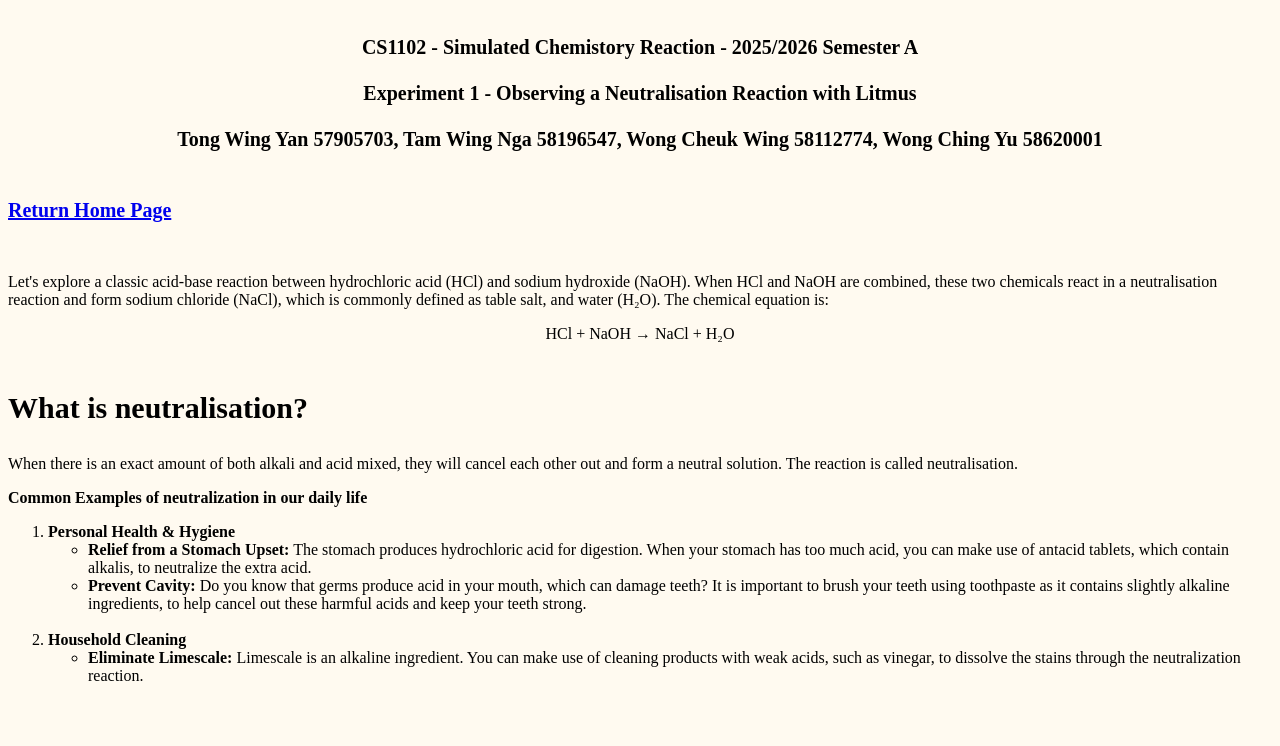
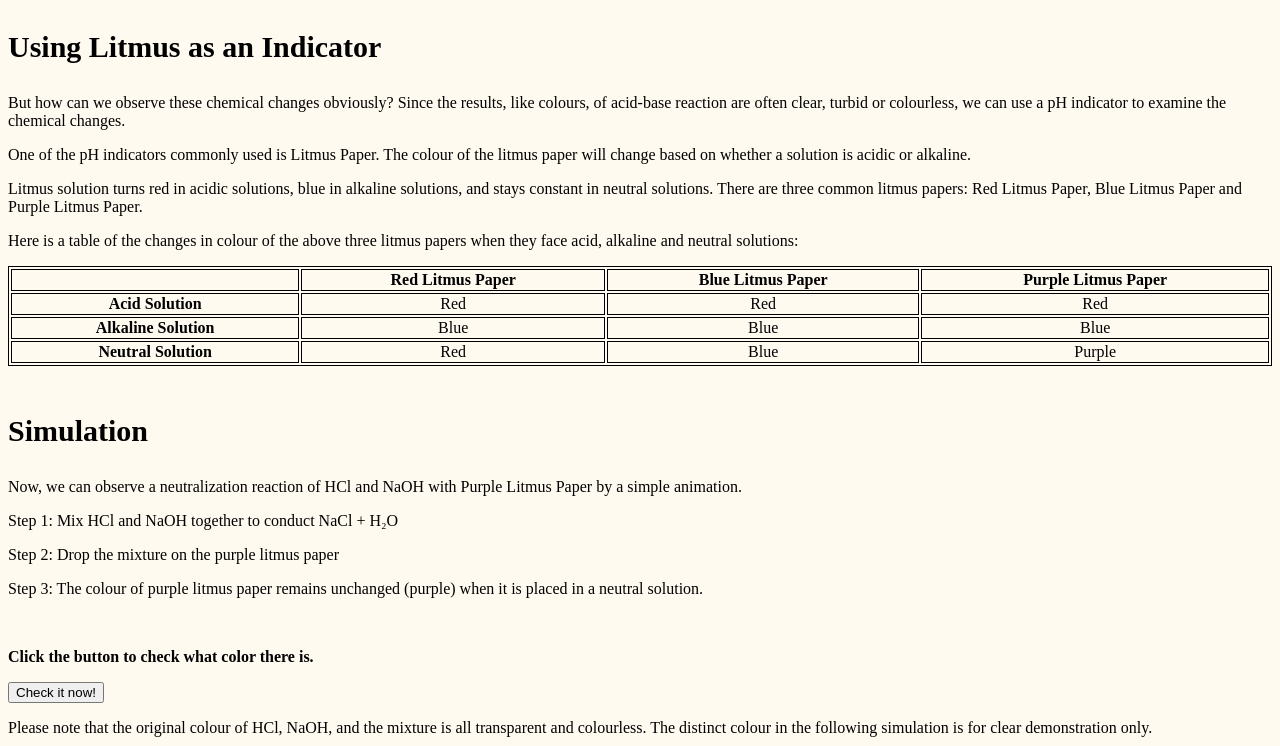
Before and after one commit to CS1102-2526A/Experiment-1, a plain HTML site: page index.html in a window 1280 px wide. Shown: the top 746 px of the page. Drawn offline with Linux system fonts and the light colour scheme.

Commit message:
revise 11.18

```diff
--- a/index.html
+++ b/index.html
@@ -134,34 +134,6 @@ text-align: center;
 </style>
 </head>
 <body>
-<h1>
-<br/>CS1102 - Simulated Chemistory Reaction - 2025/2026 Semester A<br/>
-<br/>Experiment 1 - Observing a Neutralisation Reaction with Litmus<br/>
-<br/>Tong Wing Yan 57905703, Tam Wing Nga 58196547, Wong Cheuk Wing 58112774, Wong Ching Yu 58620001<br/>
-</h1><br/>
-
-<h2><a href="https://cs1102-2526a.github.io/main/">Return Home Page</a></h2><br/>
-
-<p>Let's explore a classic acid-base reaction between hydrochloric acid (HCl) and sodium hydroxide (NaOH). When HCl and NaOH are combined, these two chemicals react in a neutralisation reaction and form sodium chloride (NaCl), which is commonly defined as table salt, and water (H₂O). The chemical equation is:</p>
-
-<div id="text1">HCl + NaOH → NaCl + H₂O</div><br/>
-
-<h3>What is neutralisation?</h3>
-<p>When there is an exact amount of both alkali and acid mixed, they will cancel each other out and form a neutral solution. The reaction is called neutralisation.</p>
-
-<p><span>Common Examples of neutralization in our daily life</span></p>
-<ol>
-<li><span>Personal Health &amp; Hygiene</span></li>
-<ul>
-<li><span>Relief from a Stomach Upset:</span> The stomach produces hydrochloric acid for digestion. When your stomach has too much acid, you can make use of antacid tablets, which contain alkalis, to neutralize the extra acid.</li>
-<li><span>Prevent Cavity:</span> Do you know that germs produce acid in your mouth, which can damage teeth? It is important to brush your teeth using toothpaste as it contains slightly alkaline ingredients, to help cancel out these harmful acids and keep your teeth strong.</li>
-</ul><br/>
-<li><span>Household Cleaning</span></li>
-<ul>
-<li><span>Eliminate Limescale:</span> Limescale is an alkaline ingredient. You can make use of cleaning products with weak acids, such as vinegar, to dissolve the stains through the neutralization reaction.</li>
-</ul>
-</ol><br/>
-
 <h3>Using Litmus as an Indicator</h3>
 <p>But how can we observe these chemical changes obviously? Since the results, like colours, of acid-base reaction are often clear, turbid or colourless, we can use a pH indicator to examine the chemical changes.<p>
 <p>One of the pH indicators commonly used is Litmus Paper. The colour of the litmus paper will change based on whether a solution is acidic or alkaline.</p>
@@ -200,14 +172,13 @@ text-align: center;
 <p>Step 3: The colour of purple litmus paper remains unchanged (purple) when it is placed in a neutral solution.</p><br/>
 <p><span>Click the button to check what color there is.</span></p>
 <button onclick="startAnimation()">Check it now!</button>
-<br/>
+<p>Please note that the original colour of HCl, NaOH, and the mixture is all transparent and colourless. The distinct colour in the following simulation is for clear demonstration only. </p>
 <div class="box">
 <div class="left">HCl</div>
 <div class="right">NaOH</div>
 <div class="middle">NaCl + H₂O</div>
 <div class="bottom">Purple Litmus Paper</div>
 </div>
-<p>Please note that the original colour of HCl, NaOH, and the mixture is all transparent and colourless. The distinct colour in the following simulation is for clear demonstration only. </p>
 
 <script>
 function startAnimation() {
@@ -237,5 +208,7 @@ middle.classList.add('middle-mixture');
 bottom.classList.add('bottom-indicator');
 }
 </script>
+<p>Let's move to Experiment 2 to see the neutralisation reaction with Universal Indicator</p>
+<a href="https://cs1102-2526a.github.io/Experiment-2/">Experiment 2</a>
 </body>
 </html>
```
